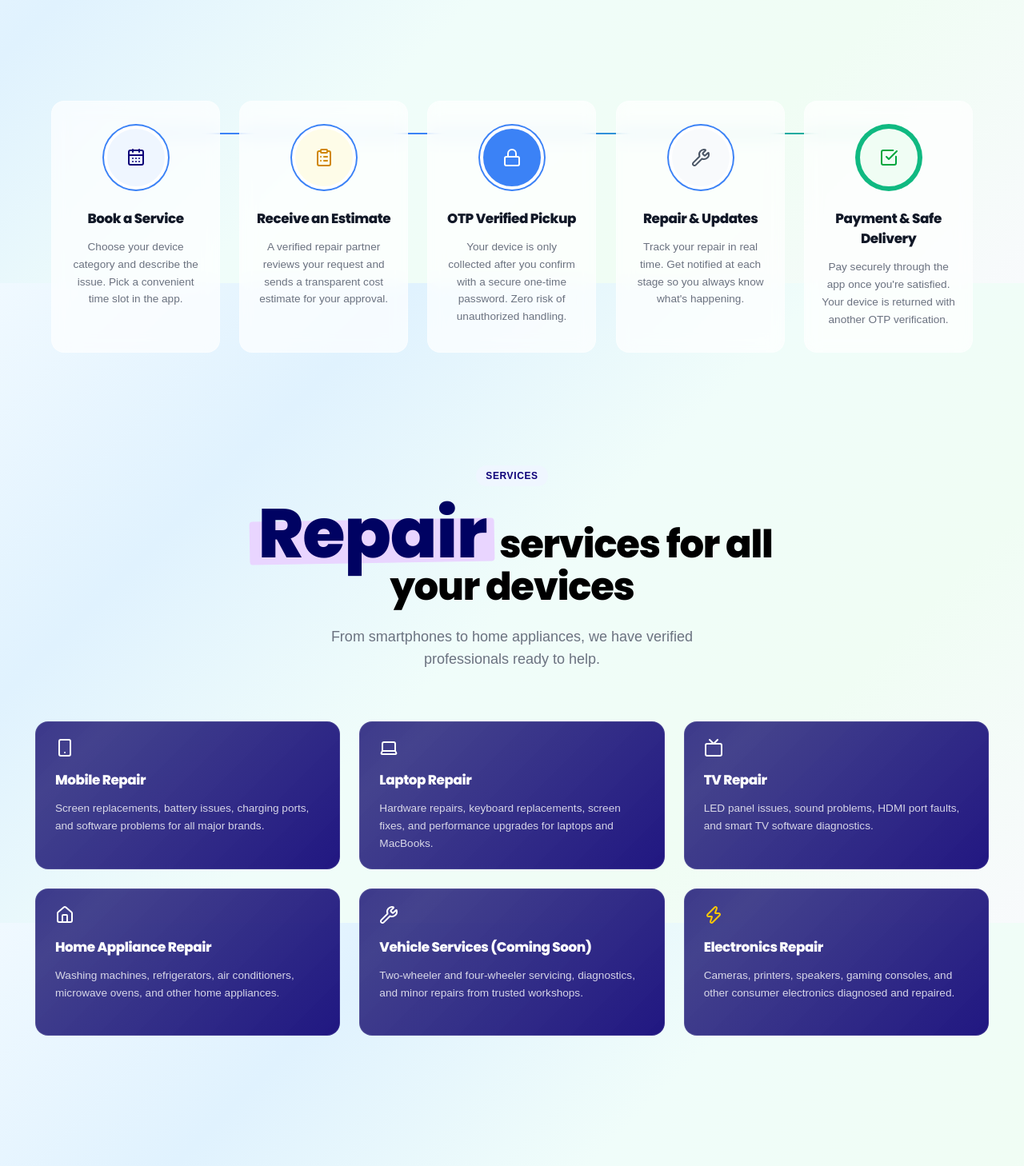
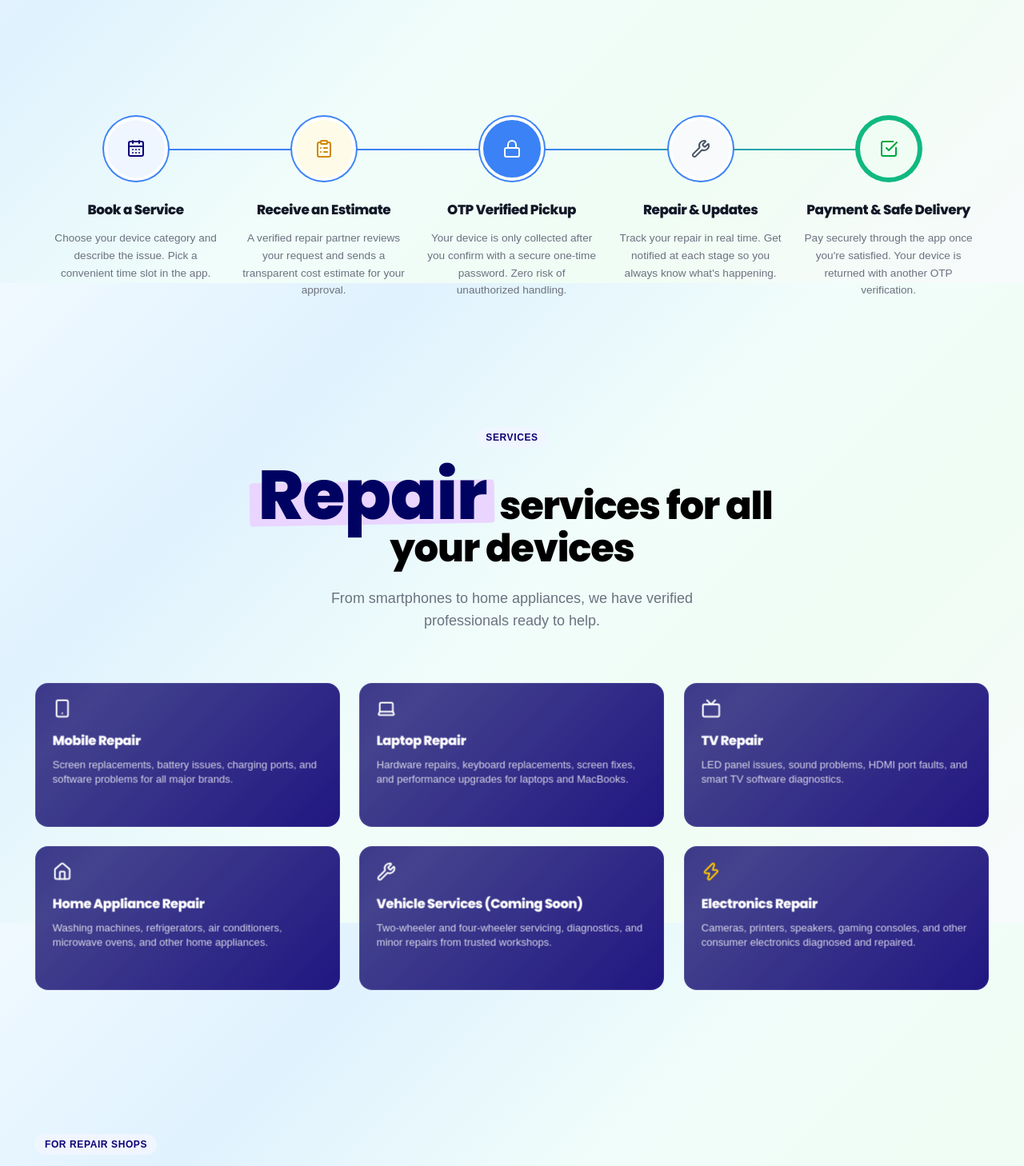
Before and after one commit to Saneajayy/rparwebb, a React (Vite) app: page / in a window 1280 px wide. Shown: the part 1246-2704 px from the top of the page at 80% size. Built offline with nearby package versions, Linux system fonts and the light colour scheme; a web font is replaced by a local one.

Commit message:
UI: add interactive 3D tilt effect with pop-out text to Services cards

```diff
--- a/src/index.css
+++ b/src/index.css
@@ -270,9 +270,17 @@ h6 {
 }
 
 @keyframes navGradient {
-  0% { background-position: 0% 50%; }
-  50% { background-position: 100% 50%; }
-  100% { background-position: 0% 50%; }
+  0% {
+    background-position: 0% 50%;
+  }
+
+  50% {
+    background-position: 100% 50%;
+  }
+
+  100% {
+    background-position: 0% 50%;
+  }
 }
 
 .navbar-wrapper {
@@ -296,8 +304,7 @@ h6 {
   background: linear-gradient(-45deg,
       rgba(14, 1, 120, 0.95) 0%,
       rgba(49, 46, 129, 0.9) 50%,
-    rgba(14, 1, 120, 0.95) 100%
-  );
+      rgba(14, 1, 120, 0.95) 100%);
   background-size: 200% 200%;
   animation: navGradient 15s ease infinite;
   backdrop-filter: blur(12px);
@@ -478,27 +485,35 @@ h6 {
 }
 
 .social-icon:hover {
-  background: #ff3b3b; /* or your brand color */
+  background: #ff3b3b;
+  /* or your brand color */
   transform: translateY(-3px);
 }
 
 
 
 .social-icon:nth-child(1):hover {
-  background: linear-gradient(
-    45deg,
+  background: linear-gradient(45deg,
       #FCAF45,
       #FF7E50,
       #F56040,
       #E1306C,
       #C13584,
       #833AB4,
-    #405DE6
-  );
+      #405DE6);
   color: #fff;
 }
-.social-icon:nth-child(2):hover { background: #0077B5; } /* LinkedIn */
-.social-icon:nth-child(3):hover { background: #1DA1F2; } /* Twitter */
+
+.social-icon:nth-child(2):hover {
+  background: #0077B5;
+}
+
+/* LinkedIn */
+.social-icon:nth-child(3):hover {
+  background: #1DA1F2;
+}
+
+/* Twitter */
 
 .footer-links-grid {
   display: flex;
@@ -888,20 +903,6 @@ main {
   flex-direction: column;
   align-items: center;
   text-align: center;
-  background: rgba(255, 255, 255, 0.7);
-  backdrop-filter: blur(10px);
-  border: 1px solid rgba(255, 255, 255, 0.3);
-  border-radius: var(--border-radius-md);
-  padding: 30px 20px;
-  transition: box-shadow 0.3s ease, border-color 0.3s ease;
-  position: relative;
-  height: 100%;
-}
-
-.timeline-step:hover {
-  border-color: #3b82f6;
-  box-shadow: 0 15px 30px -10px rgba(59, 130, 246, 0.2);
-  z-index: 10;
 }
 
 .step-icon-wrapper {
@@ -1012,8 +1013,7 @@ main {
   background: linear-gradient(-45deg,
       rgba(14, 1, 120, 0.95) 0%,
       rgba(49, 46, 129, 0.9) 50%,
-    rgba(14, 1, 120, 0.95) 100%
-  );
+      rgba(14, 1, 120, 0.95) 100%);
   background-size: 200% 200%;
   animation: navGradient 15s ease infinite;
   display: flex;
@@ -1029,8 +1029,8 @@ main {
 .service-card:hover,
 .service-card.active-card {
   border-color: rgba(255, 255, 255, 0.4);
-  box-shadow: 0 15px 40px -10px rgba(14, 1, 120, 0.5);
-  transform: translateY(-8px);
+  box-shadow: 0 20px 50px -10px rgba(14, 1, 120, 0.6);
+  z-index: 10;
 }
 
 .service-icon-wrapper {
@@ -1039,16 +1039,16 @@ main {
 }
 
 .service-title {
-  font-size: 1.05rem;
+  font-size: 1rem;
   font-weight: 700;
-  margin-bottom: 12px;
+  margin-bottom: 8px;
   color: #ffffff;
 }
 
 .service-desc {
-  font-size: 0.85rem;
+  font-size: 0.8rem;
   color: rgba(255, 255, 255, 0.8);
-  line-height: 1.6;
+  line-height: 1.4;
 }
 
 @media (max-width: 1024px) {
--- a/src/pages/Services.jsx
+++ b/src/pages/Services.jsx
@@ -1,4 +1,45 @@
+import React, { useState, useRef } from 'react';
 import * as Icons from 'lucide-react';
+
+const TiltCard = ({ children, className }) => {
+  const [rotate, setRotate] = useState({ x: 0, y: 0 });
+  const cardRef = useRef(null);
+
+  const onMouseMove = (e) => {
+    if (!cardRef.current) return;
+    const card = cardRef.current.getBoundingClientRect();
+    const x = e.clientX - card.left;
+    const y = e.clientY - card.top;
+    const centerX = card.width / 2;
+    const centerY = card.height / 2;
+    const rotateX = (y - centerY) / 8; // Slightly more sensitive
+    const rotateY = (centerX - x) / 8;
+
+    setRotate({ x: rotateX, y: rotateY });
+  };
+
+  const onMouseLeave = () => {
+    setRotate({ x: 0, y: 0 });
+  };
+
+  return (
+    <div
+      ref={cardRef}
+      onMouseMove={onMouseMove}
+      onMouseLeave={onMouseLeave}
+      className={className}
+      style={{
+        transform: `perspective(1000px) rotateX(${rotate.x}deg) rotateY(${rotate.y}deg)`,
+        transition: rotate.x === 0 ? 'transform 0.6s cubic-bezier(0.23, 1, 0.32, 1)' : 'none',
+        transformStyle: 'preserve-3d'
+      }}
+    >
+      <div style={{ transform: 'translateZ(20px)', height: '100%', display: 'flex', flexDirection: 'column' }}>
+        {children}
+      </div>
+    </div>
+  );
+};
 
 const Services = () => {
   const services = [
@@ -46,13 +87,13 @@ const Services = () => {
 
       <div className="services-grid">
         {services.map((service, index) => (
-          <div key={index} className={`service-card reveal delay-${index + 1}`}>
+          <TiltCard key={index} className={`service-card reveal delay-${index + 1}`}>
             <div className="service-icon-wrapper">
               {service.icon}
             </div>
             <h3 className="service-title">{service.title}</h3>
             <p className="service-desc">{service.desc}</p>
-          </div>
+          </TiltCard>
         ))}
       </div>
     </div>
```
Lines whose indentation alone changed are shown as unchanged.
